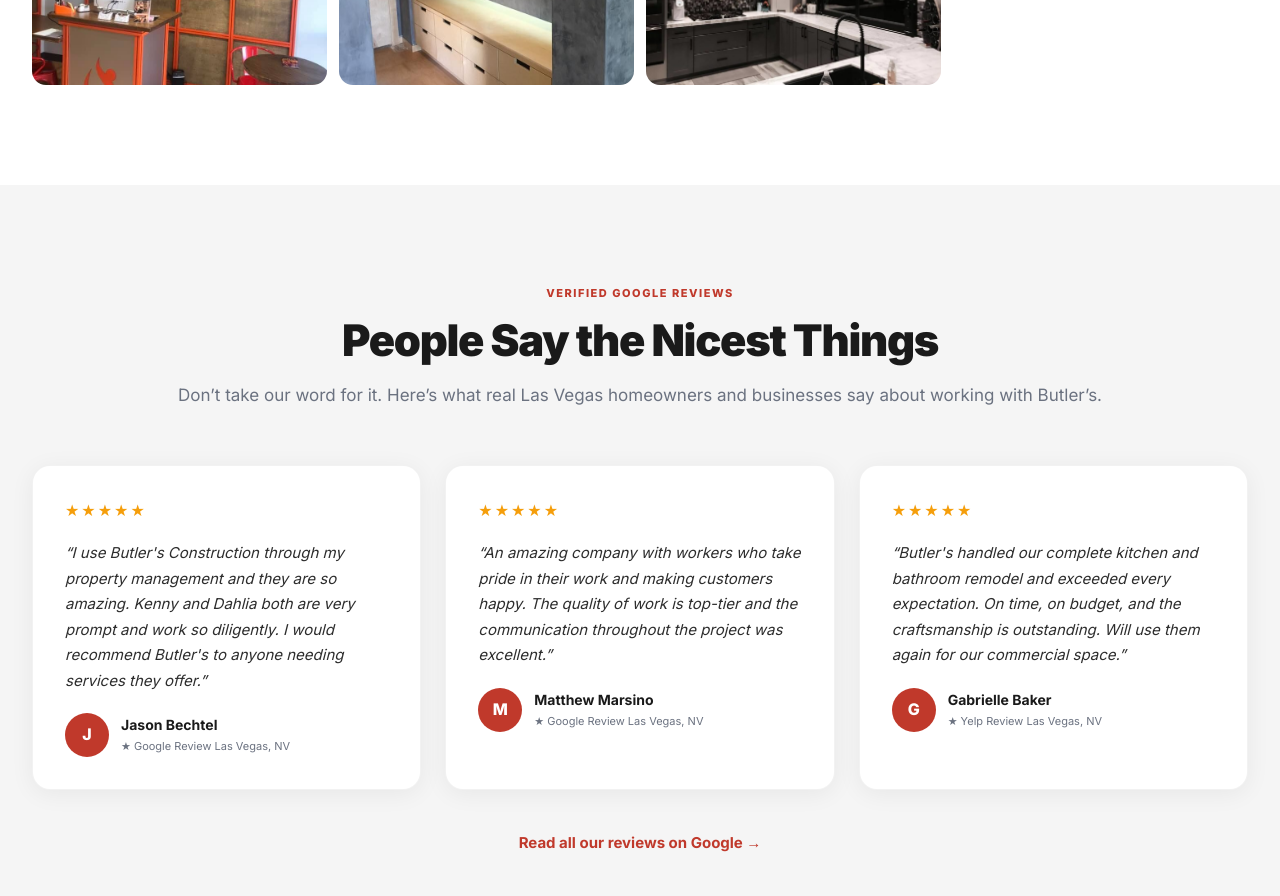
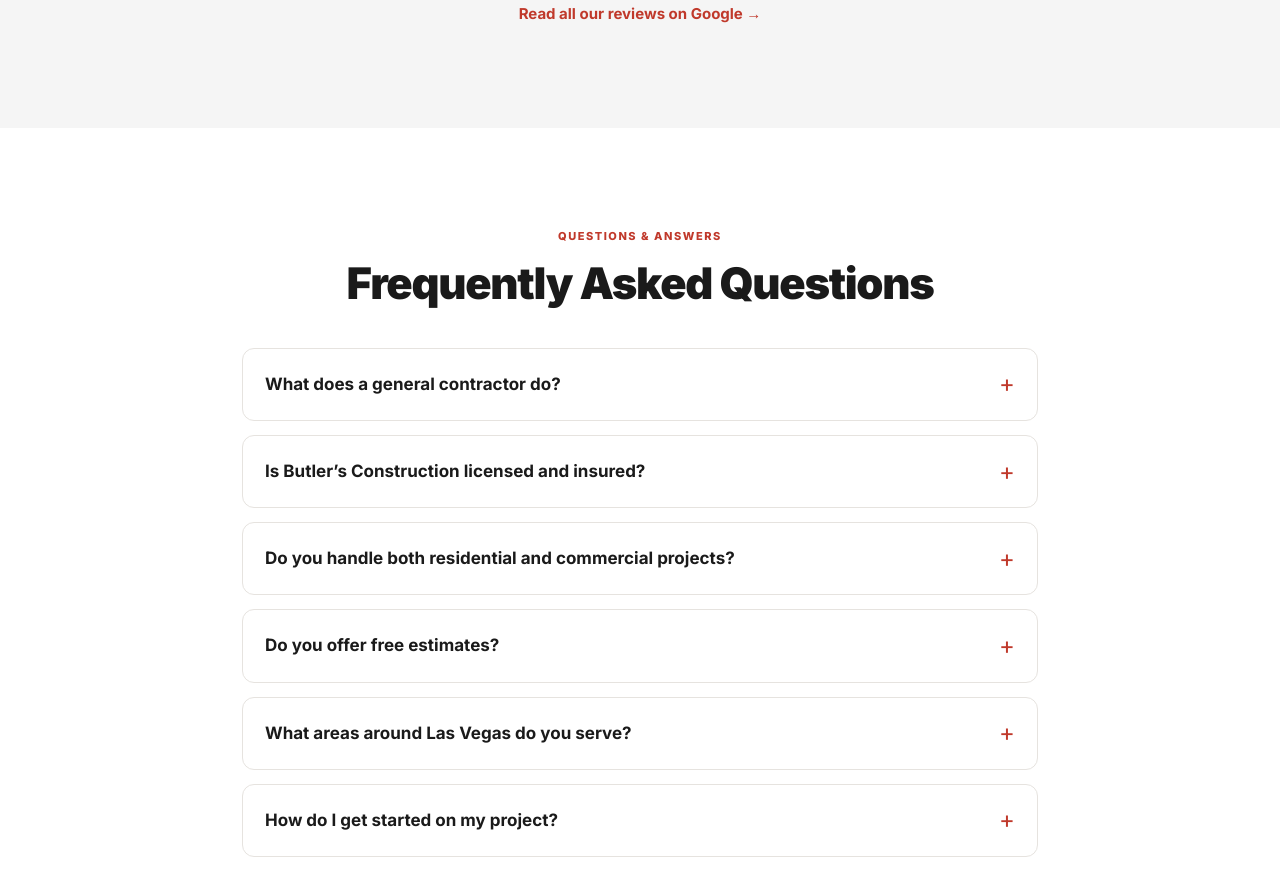
Before and after one commit to ammar-vital/bcss702, a Next.js app: page / in a window 1280 px wide. Shown: the part 7720-8616 px from the top of the page. Built offline with nearby package versions, Linux system fonts and the light colour scheme; no server answers.

Commit message:
Homepage redesign r7: service-area cities as h3, FAQ questions as h3 (site-wide), move FAQ below Testimonials

```diff
--- a/app/globals.css
+++ b/app/globals.css
@@ -2539,6 +2539,12 @@
   font-weight: 700;
   color: var(--dark);
 }
+.faq-question h3 {
+  font: inherit;
+  color: inherit;
+  margin: 0;
+  display: inline;
+}
 .faq-question::-webkit-details-marker {
   display: none;
 }
@@ -2716,9 +2722,13 @@
   border: 1px solid rgba(0, 0, 0, 0.08);
   border-radius: 999px;
   padding: 10px 22px;
+}
+.area-city {
   font-size: 14px;
   font-weight: 700;
   color: var(--dark);
+  margin: 0;
+  letter-spacing: normal;
 }
 
 @media (max-width: 900px) {
--- a/app/page.tsx
+++ b/app/page.tsx
@@ -38,9 +38,9 @@
         <ServiceProcess />
         <WhyUsSection />
         <ServiceArea />
-        <ServiceFaq items={homeFaqs} />
         <HomeGallery />
         <Testimonials />
+        <ServiceFaq items={homeFaqs} />
         <CtaBand />
         <HomeContact />
       </main>
--- a/components/sections/ServiceArea.tsx
+++ b/components/sections/ServiceArea.tsx
@@ -12,7 +12,9 @@
           <p className="section-sub">{serviceAreaSection.intro}</p>
           <ul className="area-cities">
             {serviceAreaSection.cities.map((city) => (
-              <li key={city}>{city}</li>
+              <li key={city}>
+                <h3 className="area-city">{city}</h3>
+              </li>
             ))}
           </ul>
         </FadeIn>
--- a/components/sections/ServiceFaq.tsx
+++ b/components/sections/ServiceFaq.tsx
@@ -13,7 +13,9 @@
         <div className="faq-list">
           {items.map((item) => (
             <FadeIn className="faq-item" as="details" key={item.question}>
-              <summary className="faq-question">{item.question}</summary>
+              <summary className="faq-question">
+                <h3>{item.question}</h3>
+              </summary>
               <p className="faq-answer">{item.answer}</p>
             </FadeIn>
           ))}
```
